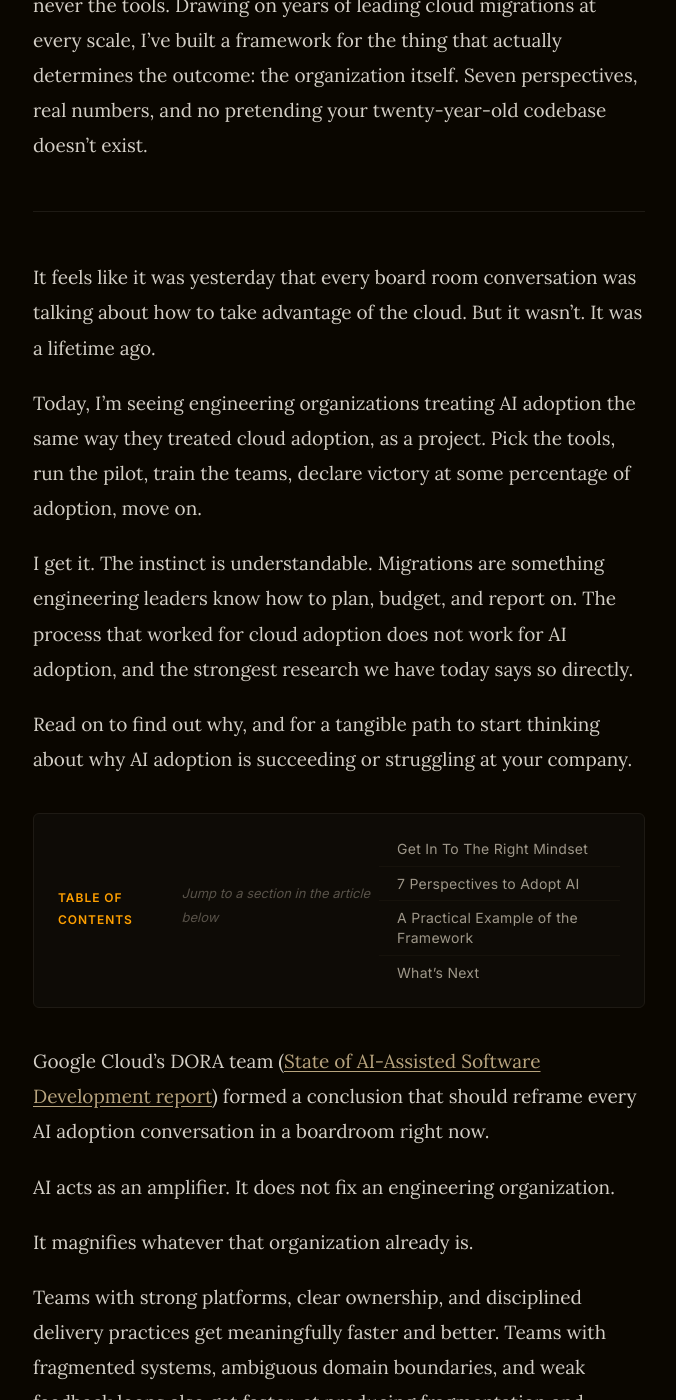
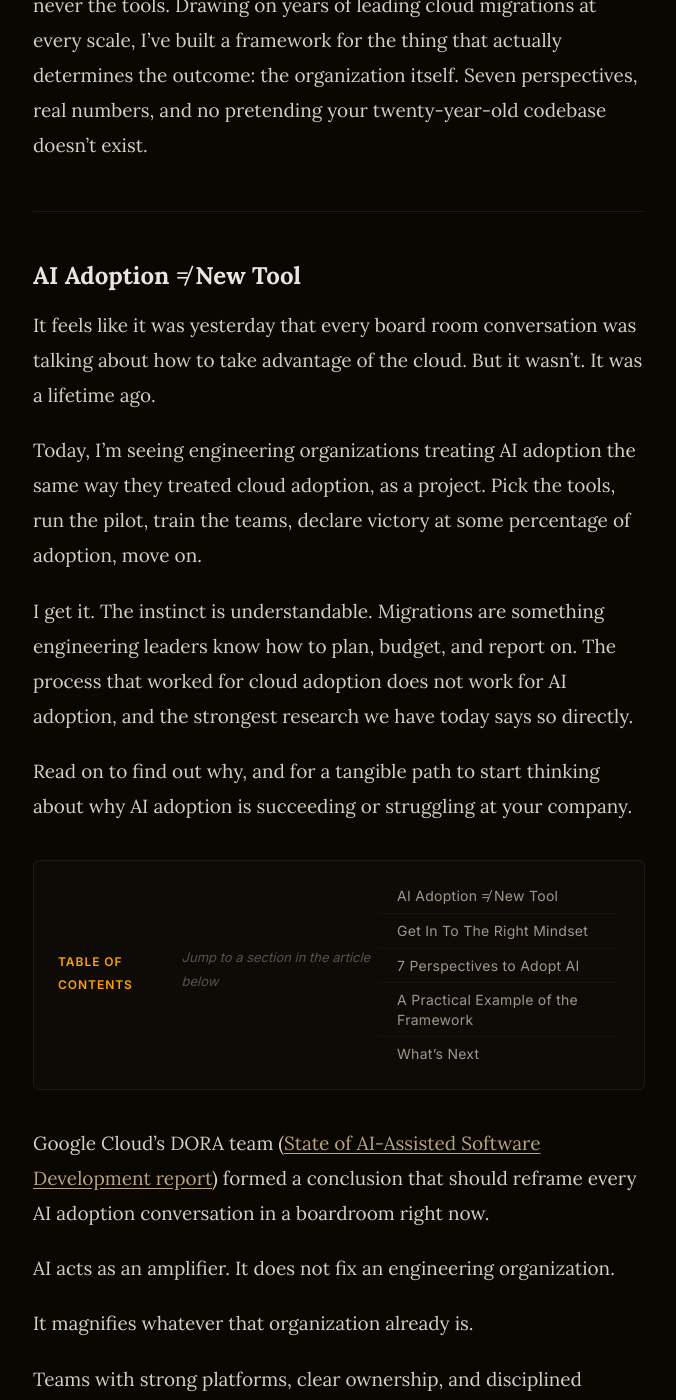
Before and after one commit to RobBrown/robisit, a Jekyll site: the page built from _articles/ai-framework.md, in a window 1280 px wide and 1400 px high, scrolled down 458 px. Shown: the whole window, without its empty margins (301-977 px from the left). Built offline with Jekyll 4.4.1, drawn with Linux system fonts in a browser that asks for light colours.

Commit message:
Update ai-framework.md

```diff
--- a/_articles/ai-framework.md
+++ b/_articles/ai-framework.md
@@ -14,6 +14,8 @@ read_time: "12 min"
 TL;DR = Two companies buy the same AI tools. One reports transformative gains; the other reports nothing. The difference was never the tools. Drawing on years of leading cloud migrations at every scale, I've built a framework for the thing that actually determines the outcome: the organization itself. Seven perspectives, real numbers, and no pretending your twenty-year-old codebase doesn't exist.
 
 ---
+
+## AI Adoption ≠ New Tool
 
 It feels like it was yesterday that every board room conversation was talking about how to take advantage of the cloud. But it wasn't. It was a lifetime ago.
 
```
